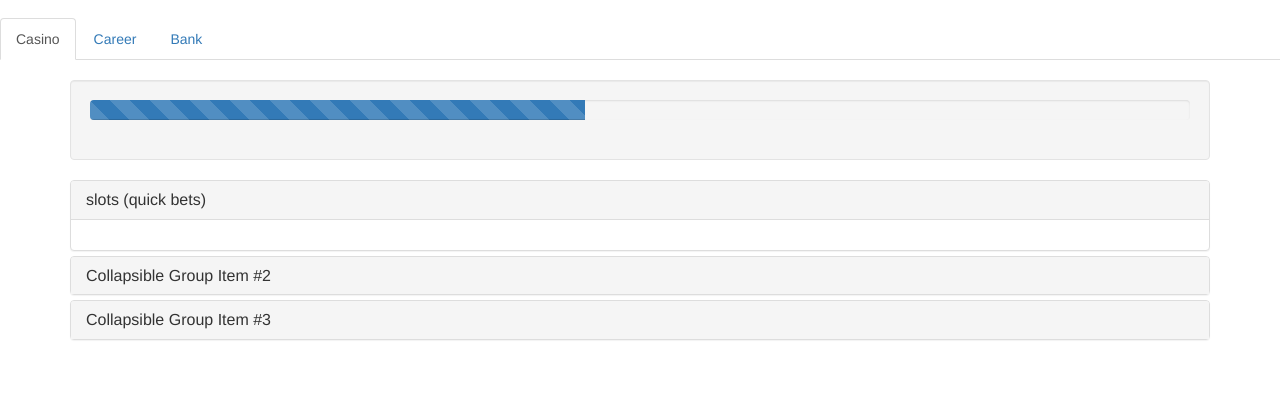
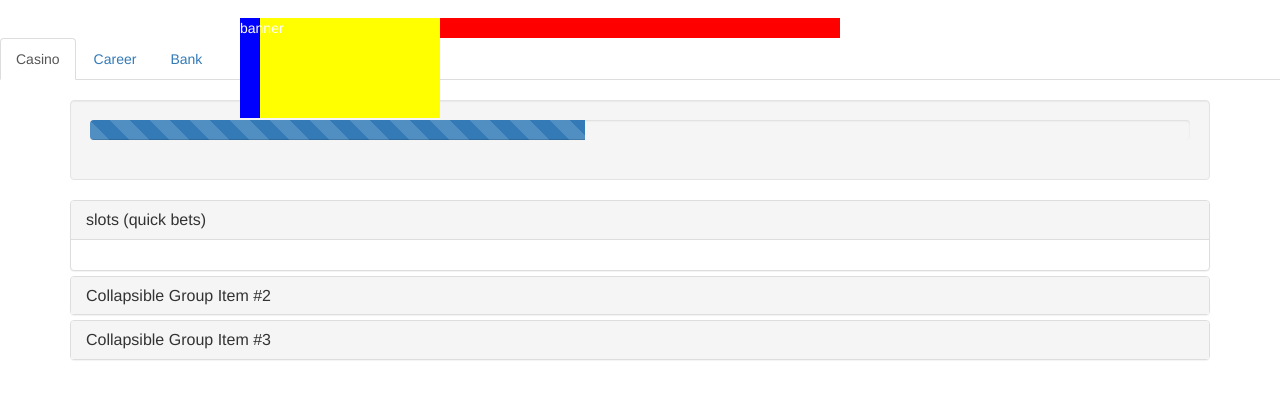
Before and after one commit to C-Hindustries/big-shot, a plain HTML site: page index.html in a window 1280 px wide. Shown: the part 54-450 px from the top of the page. Drawn offline with nearby package versions, Linux system fonts and the light colour scheme.

Commit message:
Update index.html

```diff
--- a/index.html
+++ b/index.html
@@ -92,6 +92,14 @@
     </div><!-- /.navbar-collapse -->
   </div><!-- /.container-fluid -->
 </nav>
+	<div id="content">
+    <div id="banner">
+        <a href="#"><div id="background">banner</div></a>
+    </div>
+    <div id="maincontent">
+        <img href="poker chips stack background big shot runners.png"/>
+    </div>
+</div>
 	 <!-- game content -->
 	<div class="gameDiv">
 		<ul class="nav nav-tabs no-select" role="tablist">
```
